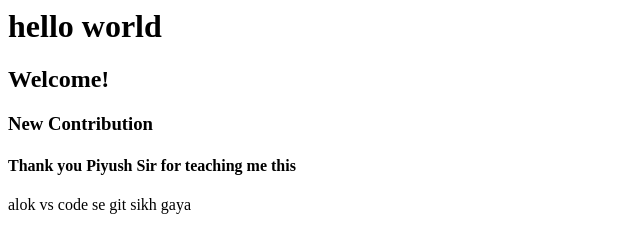
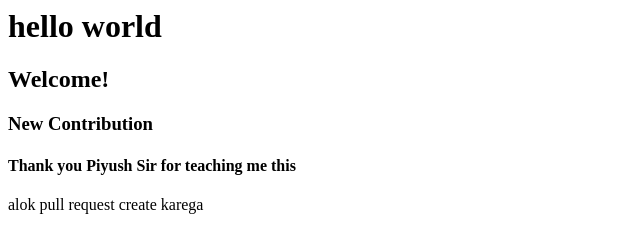
Before and after one commit to PiyushKrRai/teacher, a plain HTML site: page index.html in a window 1280 px wide. Shown: the full height of the page, 0-640 px from the left. Drawn offline with Linux system fonts and the light colour scheme.

Commit message:
trying to create a pull request

```diff
--- a/index.html
+++ b/index.html
@@ -4,6 +4,6 @@
   <h2> Welcome! </h2>
    <h3> New Contribution</h3>
   <h4>Thank you Piyush Sir for teaching me this</h4>
-  alok vs code se git sikh gaya
+  alok pull request create karega
   </body>
 </html>
```
